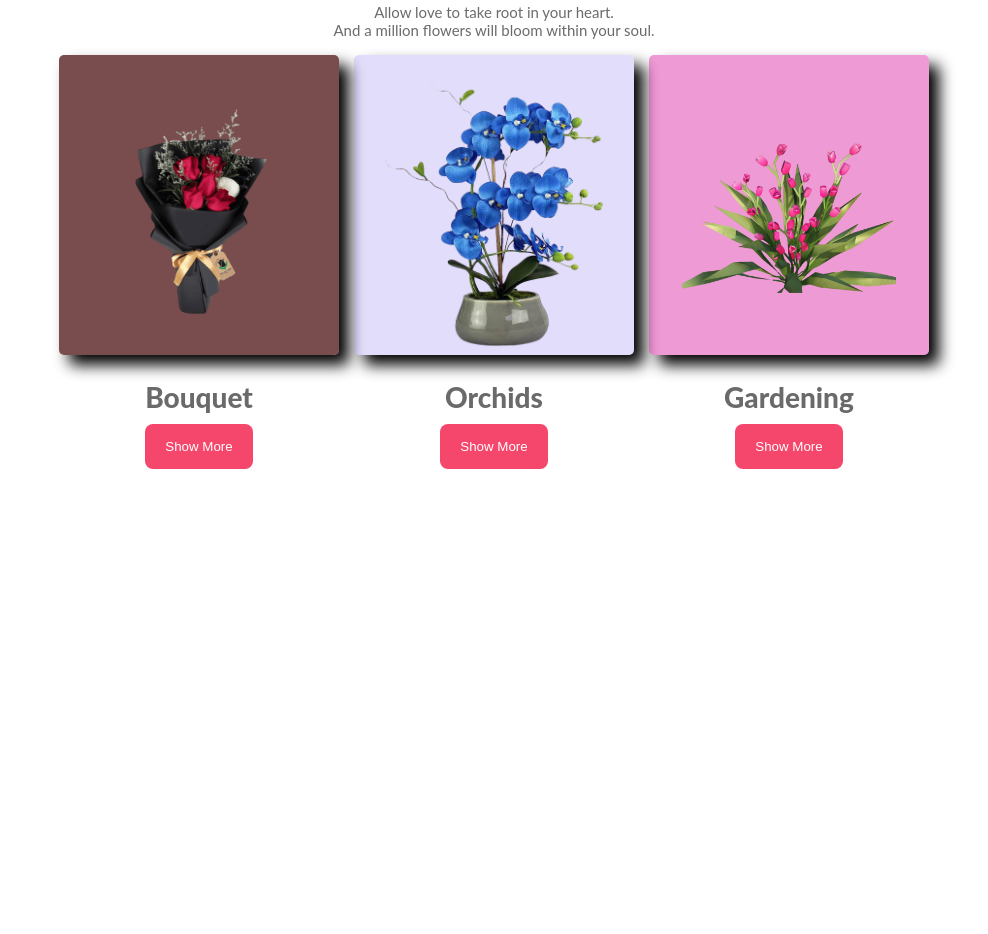
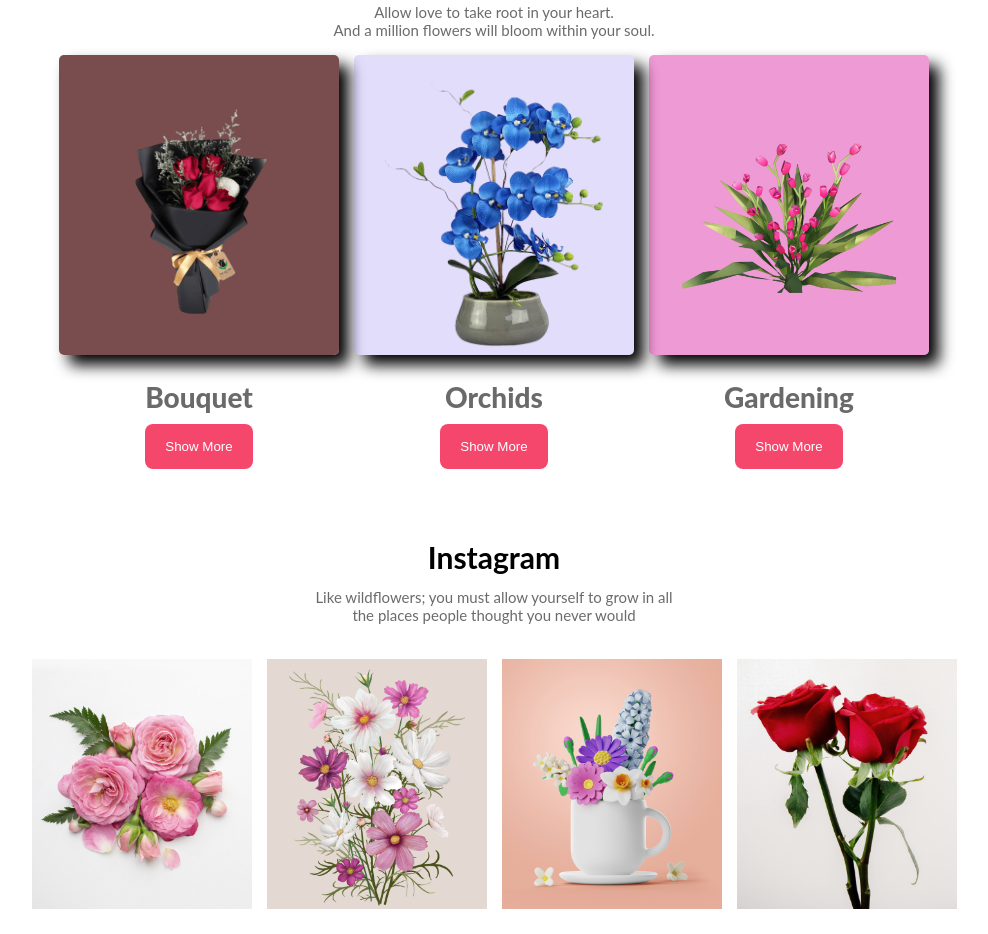
Before and after one commit to mizanur-007/flower-shop-assignment, a plain HTML site: page index.html in a window 1280 px wide. Shown: the part 1825-2759 px from the top of the page, without its empty margins (146-1134 px from the left). Before the commit the page ends 2294 px from the top, so only its background shows below. Drawn offline with Linux system fonts and the light colour scheme.

Commit message:
instagram section added

```diff
--- a/index.html
+++ b/index.html
@@ -183,6 +183,31 @@
           </div>
         </div>
       </section>
+      <!-- Instagram section  -->
+      <section>
+        <div class="instagram-info-container">
+          <h1 class="insta-title">
+            Instagram
+          </h1>
+          <p class="insta-info">
+            Like wildflowers; you must allow yourself to grow in all <br> the places people thought you never would
+          </p>
+        </div>
+        <div class="insta-image-container">
+          <div class="image-1">
+
+          </div>
+          <div class="image-2">
+
+          </div>
+          <div class="image-3">
+
+          </div>
+          <div class="image-4">
+
+          </div>
+        </div>
+      </section>
     </main>
     <!-- footer section  -->
     <footer></footer>
--- a/style.css
+++ b/style.css
@@ -1,13 +1,13 @@
-*{
+* {
   margin: 0px;
   padding: 0px;
 }
 
 /* header section */
-.header-container{
+.header-container {
   width: 100%;
   height: 350px;
-    background-color: rgba(229, 84, 115, 0.10);
+  background-color: rgba(229, 84, 115, 0.1);
   display: flex;
   justify-content: space-around;
   align-items: center;
@@ -15,25 +15,24 @@
 }
 
 /* text section  */
-.header-title{
+.header-title {
   color: rgba(0, 0, 0, 0.833);
   font-size: 40px;
   font-weight: 800;
   font-family: Lato;
 }
-.header-info{
+.header-info {
   font-size: 16px;
   font-family: Oswald;
   font-weight: 400;
   margin: 15px 0px;
   color: rgba(0, 0, 0, 0.53);
-
 }
-.color-text{
+.color-text {
   color: #f5476c;
 }
 
-.btn-primary{
+.btn-primary {
   background: #f5476c;
   border-radius: 8px;
   color: rgb(255, 255, 255);
@@ -42,26 +41,25 @@ border: none;
   cursor: pointer;
 }
 /* header image  */
-.head-image{
+.head-image {
   width: 280px;
-
 }
 
 /* feature section  */
 
 /* information  */
-.feature-information{
+.feature-information {
   text-align: center;
   margin-top: 80px;
 }
-.feature-title{
+.feature-title {
   font-size: 30px;
   font-weight: 700;
   color: black;
   font-family: Lato;
   margin-bottom: 0px;
 }
-.feature-info{
+.feature-info {
   font-size: 15px;
   font-weight: 400;
   font-family: Lato;
@@ -69,7 +67,7 @@ cursor: pointer;
   margin-top: 10px;
 }
 /* feature image section  */
- .feature-image-container{
+.feature-image-container {
   width: 90%;
   height: 480px;
   display: flex;
@@ -77,9 +75,8 @@ cursor: pointer;
   align-items: center;
   margin: auto;
   gap: 15px;
-
 }
- .image-part{
+.image-part {
   width: 280px;
   height: 350px;
   background-color: rgba(167, 33, 98, 0.15);
@@ -87,7 +84,7 @@ cursor: pointer;
   justify-content: center;
   border-radius: 220px 220px 0px 0px;
 }
-.image-part2{
+.image-part2 {
   width: 280px;
   height: 350px;
   background-color: rgba(5, 151, 160, 0.15);
@@ -95,26 +92,26 @@ cursor: pointer;
   justify-content: center;
   border-radius: 220px 220px 0px 0px;
 }
- .image-part3{
+.image-part3 {
   width: 280px;
   height: 350px;
-    background-color:  rgba(71, 125, 17, 0.15);
+  background-color: rgba(71, 125, 17, 0.15);
   display: flex;
   justify-content: center;
   border-radius: 220px 220px 0px 0px;
 }
- .featureimg{
+.featureimg {
   width: 200px;
   height: 280px;
   padding-top: 70px;
 }
- .image-inf0-container{
+.image-inf0-container {
   display: flex;
   justify-content: center;
   align-items: center;
   flex-direction: column;
 }
- .under-line-text{
+.under-line-text {
   text-decoration: underline;
   font-size: 18px;
   font-weight: 500;
@@ -123,7 +120,7 @@ cursor: pointer;
 }
 
 /* services section  */
- .service-container{
+.service-container {
   width: 70%;
   height: 200px;
   background-color: rgba(233, 225, 225, 0.737);
@@ -133,26 +130,26 @@ cursor: pointer;
   margin: auto;
   border-radius: 10px;
 }
- .service-info{
+.service-info {
   font-size: 15px;
   font-family: Lato;
   font-weight: 600;
 }
- .serviceinformation{
+.serviceinformation {
   margin-top: 15px;
 }
- .serve{
+.serve {
   display: flex;
   flex-direction: column;
   align-items: center;
   justify-content: center;
 }
- .service-img{
+.service-img {
   width: 60px;
 }
 
 /* deals section  */
- .deal-container{
+.deal-container {
   width: 100%;
   height: 400px;
   background-color: rgba(229, 84, 115, 0.05);
@@ -161,53 +158,53 @@ cursor: pointer;
   align-items: center;
   justify-content: space-around;
 }
- .deal-img{
+.deal-img {
   width: 220px;
   margin-right: 47px;
 }
- .deal-text-part{
+.deal-text-part {
   text-align: center;
 }
- .deal-title{
+.deal-title {
   font-size: 28px;
   font-family: Lato;
   font-weight: 800;
   color: black;
 }
- .deal-info{
+.deal-info {
   font-size: 13px;
   font-weight: 400;
   font-family: Lato;
   color: rgba(0, 0, 0, 0.582);
   margin: 15px 0px;
 }
- .deal-title-part{
-    color: #E55473;
+.deal-title-part {
+  color: #e55473;
 }
 /* extra section  */
 /* favourite deals  */
- .favourite-heading{
+.favourite-heading {
   text-align: center;
   margin-top: 80px;
 }
- .favourite-title{
+.favourite-title {
   font-size: 30px;
   font-weight: 700;
   color: black;
   font-family: Lato;
   margin-bottom: 0px;
 }
- .favourite-info{
+.favourite-info {
   font-size: 15px;
   font-weight: 400;
   font-family: Lato;
   color: rgba(0, 0, 0, 0.584);
   margin-top: 10px;
 }
- .title-part{
+.title-part {
   color: #e77991e3;
 }
- .favourite-img-info-container{
+.favourite-img-info-container {
   width: 90%;
   height: 380px;
   display: flex;
@@ -217,10 +214,10 @@ cursor: pointer;
   gap: 15px;
   margin-top: 20px;
 }
- .favourite-img{
+.favourite-img {
   width: 280px;
   height: 300px;
-   background-color:rgba(69, 8, 8, 0.717);
+  background-color: rgba(69, 8, 8, 0.717);
   display: flex;
   justify-content: center;
   border-radius: 5px;
@@ -228,7 +225,7 @@ cursor: pointer;
   align-items: center;
   box-shadow: 10px 10px 15px black;
 }
- .favourite-img2{
+.favourite-img2 {
   width: 280px;
   height: 300px;
   background-color: rgba(69, 29, 231, 0.15);
@@ -239,7 +236,7 @@ cursor: pointer;
   align-items: center;
   box-shadow: 10px 10px 15px black;
 }
- .favourite-img3{
+.favourite-img3 {
   width: 280px;
   height: 300px;
   background-color: rgba(214, 13, 154, 0.411);
@@ -250,30 +247,94 @@ cursor: pointer;
   align-items: center;
   box-shadow: 10px 10px 15px black;
 }
- .fav-image{
-   width: 220px;
-   height: 180;
-   padding-top: 20px;
-
- }
- .fav-image2{
+.fav-image {
   width: 220px;
   height: 180;
   padding-top: 20px;
 }
- .fav-image3{
+.fav-image2 {
   width: 220px;
   height: 180;
   padding-top: 20px;
-
 }
- .favourite-info{
+.fav-image3 {
+  width: 220px;
+  height: 180;
+  padding-top: 20px;
+}
+.favourite-info {
   text-align: center;
   margin-top: 25px;
 }
- .flower-title{
+.flower-title {
   font-size: 28px;
   font-weight: 800;
   font-family: Lato;
   margin-bottom: 10px;
 }
+
+/* instagram section  */
+.instagram-info-container {
+  text-align: center;
+  margin-top: 100px;
+}
+.insta-title{
+   font-size: 30px;
+   font-weight: 700;
+   color: black;
+   font-family: Lato;
+   margin-bottom: 13px;
+}
+.insta-info{
+   font-size: 15px;
+   font-weight: 400;
+   font-family: Lato;
+   color: rgba(0, 0, 0, 0.584);
+   margin-bottom: 10px;
+}
+
+.insta-image-container {
+  width: 90%;
+  height: 300px;
+  display: flex;
+  justify-content: center;
+  align-items: center;
+  margin: auto;
+  gap: 15px;
+}
+.image-1{
+   width: 220px;
+   height: 250px;
+   background-image: url("./Flower Asset/Flower\ 01.png");
+   background-position: center;
+   background-size: cover;
+   background-repeat: no-repeat;
+   filter: grayscale(20%);
+}
+.image-2{
+   width: 220px;
+   height: 250px;
+   background-image: url("./Flower Asset/Rectangle\ 4.png");
+   background-position: center;
+   background-size: cover;
+   background-repeat: no-repeat;
+   filter: grayscale(20%);
+}
+.image-3{
+   width: 220px;
+   height: 250px;
+   background-image: url("./Flower Asset/Rectangle\ 5.png");
+   background-position: center;
+   background-size: cover;
+   background-repeat: no-repeat;
+   filter: grayscale(20%);
+}
+.image-4{
+   width: 220px;
+   height: 250px;
+   background-image: url("./Flower Asset/Rectangle\ 6.png");
+   background-position: center;
+   background-size: cover;
+   background-repeat: no-repeat;
+   filter: grayscale(20%);
+}
```
Also changed, not shown: Flower Asset/bouquet.jpg (deleted), Flower Asset/garden-removebg-preview.png (deleted), Flower Asset/garden.jpg (deleted), Flower Asset/orchids_.jpg (deleted). Lines whose indentation alone changed are shown as unchanged.
